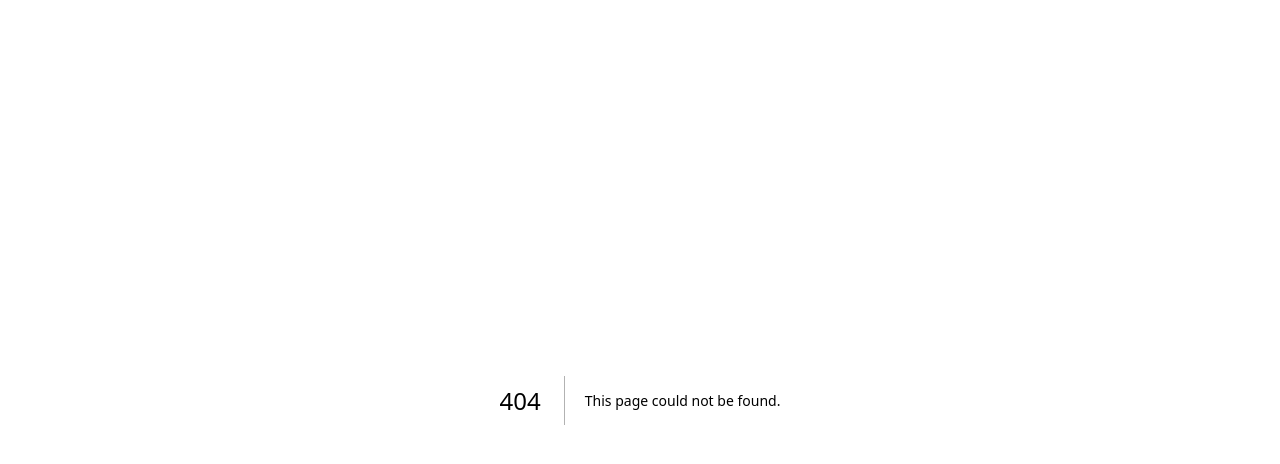
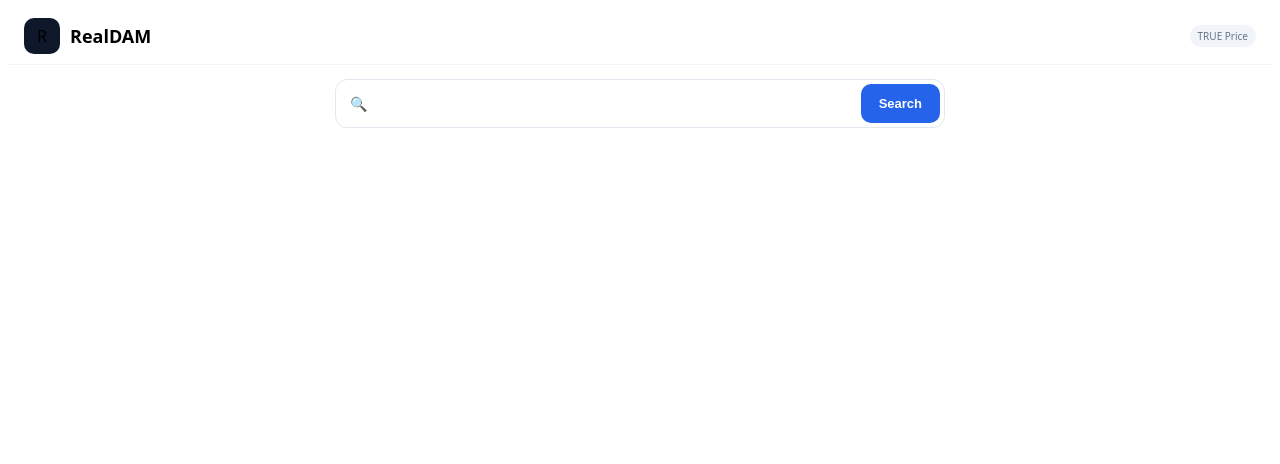
Before and after one commit to pragatichaudhary036/realdam, a Next.js app: page /search in a window 1280 px wide. Before the commit this address had no page. Shown: the top 464 px of the page. Built offline with nearby package versions, Linux system fonts and the light colour scheme.

Commit message:
Create SearchPage component for product search
This component fetches search results based on user input and displays them.

```diff
--- /dev/null
+++ b/pages/search.js
@@ -0,0 +1,67 @@
+import { useState, useEffect } from "react";
+import { useRouter } from "next/router";
+
+export default function SearchPage() {
+  const router = useRouter();
+  const { q } = router.query;
+  const [input, setInput] = useState("");
+  const [results, setResults] = useState([]);
+  const [loading, setLoading] = useState(false);
+
+  useEffect(() => {
+    if (q) setInput(q);
+    if (!q) return;
+    const fetchData = async () => {
+      setLoading(true);
+      const res = await fetch(`/api/search?q=${encodeURIComponent(q)}`);
+      const data = await res.json();
+      setResults(data.results || []);
+      setLoading(false);
+    };
+    fetchData();
+  }, [q]);
+
+  const doSearch = () => {
+    if (!input) return;
+    router.push(`/search?q=${encodeURIComponent(input)}`);
+  };
+
+  return (
+    <div style={{ minHeight: '100vh', background: 'white', fontFamily: 'system-ui, sans-serif' }}>
+      <div style={{ display: 'flex', alignItems: 'center', justifyContent: 'space-between', padding: '10px 16px', borderBottom: '1px solid #f1f5f9', position: 'sticky', top: 0, background: 'white', zIndex: 10 }}>
+        <div style={{ display: 'flex', alignItems: 'center', gap: '10px' }} onClick={()=>router.push('/')}>
+          <div style={{ width: '36px', height: '36px', background: '#0f172a', borderRadius: '10px', display: 'flex', alignItems: 'center', justifyContent: 'center' }}>R</div>
+          <b style={{ fontSize: '18px' }}>RealDAM</b>
+        </div>
+        <span style={{ fontSize: '10px', background: '#f1f5f9', padding: '4px 8px', borderRadius: '12px', color: '#64748b' }}>TRUE Price</span>
+      </div>
+
+      <div style={{ padding: '14px 16px' }}>
+        <div style={{ maxWidth: '600px', margin: '0 auto', border: '1.5px solid #e2e8f0', borderRadius: '12px', padding: '4px', display: 'flex' }}>
+          <span style={{ padding: '10px 0 10px 10px', fontSize: '14px' }}>🔍</span>
+          <input value={input} onChange={(e)=>setInput(e.target.value)} onKeyDown={(e)=>e.key==='Enter' && doSearch()} style={{ flex: 1, border: 'none', outline: 'none', paddingLeft: '8px', fontSize: '14px' }} />
+          <button onClick={doSearch} style={{ background: '#2563eb', color: 'white', border: 'none', padding: '10px 18px', borderRadius: '10px', fontWeight: 'bold', fontSize: '13px' }}>Search</button>
+        </div>
+      </div>
+
+      <div style={{ padding: '0 16px 20px', maxWidth: '600px', margin: '0 auto' }}>
+        {loading && <p style={{ textAlign: 'center', color: '#2563eb', fontWeight: 'bold', fontSize: '14px', marginTop: '10px' }}>Finding best prices...</p>}
+        <div style={{ display: 'grid', gap: '10px', marginTop: '8px' }}>
+          {results.map((item, i) => (
+            <div key={i} style={{ border: '1px solid #f1f5f9', borderRadius: '12px', padding: '10px', display: 'flex', gap: '10px' }}>
+              <img src={item.thumbnail} style={{ width: '60px', height: '60px', objectFit: 'contain', background: '#f8fafc', borderRadius: '8px' }} />
+              <div style={{ flex: 1 }}>
+                <div style={{ fontSize: '12px', fontWeight: '500', lineHeight: '1.3' }}>{item.title?.slice(0,65)}</div>
+                <div style={{ fontWeight: '800', marginTop: '4px', fontSize: '14px' }}>{item.price_str}</div>
+                <div style={{ fontSize: '10px', color: '#64748b' }}>{item.source}</div>
+              </div>
+              <div>
+                <a href={item.product_link} target="_blank" style={{ background: 'black', color: 'white', padding: '8px 14px', borderRadius: '20px', fontSize: '11px', textDecoration: 'none' }}>Buy</a>
+              </div>
+            </div>
+          ))}
+        </div>
+      </div>
+    </div>
+  );
+}
```
